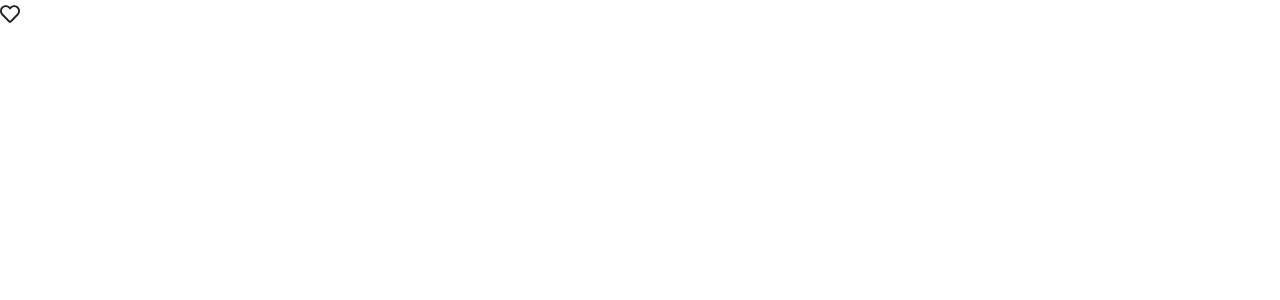
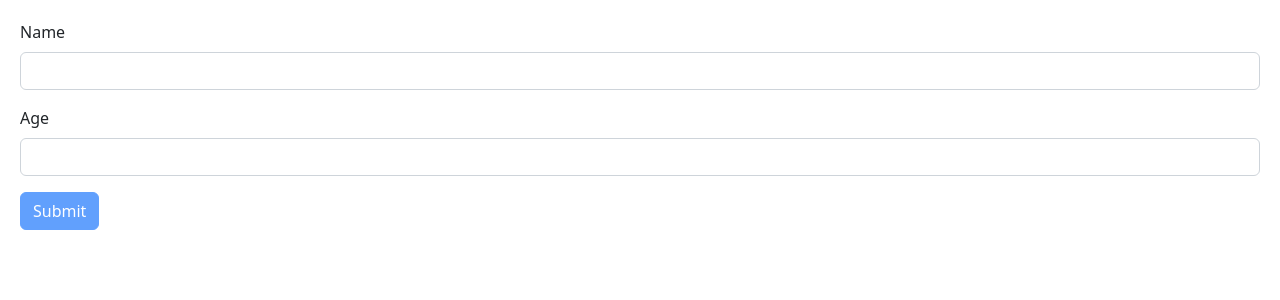
Before and after one commit to zalpivan/react-demo, a React (Vite) app: page / in a window 1280 px wide. Shown: the top 300 px of the page. Built offline with nearby package versions, Linux system fonts and the light colour scheme.

Commit message:
Building forms

```diff
--- a/package.json
+++ b/package.json
@@ -9,11 +9,14 @@
     "preview": "vite preview"
   },
   "dependencies": {
+    "@hookform/resolvers": "^2.9.11",
     "bootstrap": "^5.2.3",
     "immer": "^9.0.19",
     "react": "^18.2.0",
     "react-dom": "^18.2.0",
-    "react-icons": "^4.7.1"
+    "react-hook-form": "7.43",
+    "react-icons": "^4.7.1",
+    "zod": "^3.20.6"
   },
   "devDependencies": {
     "@types/react": "^18.0.27",
--- a/src/App.tsx
+++ b/src/App.tsx
@@ -1,9 +1,9 @@
-import Like from "./components/Like";
+import Form from "./components/Form";
 
 function App() {
   return (
     <div>
-      <Like onClick={() => console.log('clicked')} />
+      <Form />
     </div>
   );
 }
--- /dev/null
+++ b/src/components/Form.tsx
@@ -0,0 +1,56 @@
+import { FieldValues, useForm } from "react-hook-form";
+import { z } from "zod";
+import { zodResolver } from "@hookform/resolvers/zod";
+
+const schema = z.object({
+  name: z.string().min(3, "Name must be at least 3 characters"),
+  age: z
+    .number({ invalid_type_error: "Age field is required" })
+    .min(18, { message: "Age must be at least 18." }),
+});
+
+type FormData = z.infer<typeof schema>;
+
+const Form = () => {
+  const {
+    register,
+    handleSubmit,
+    formState: { errors, isValid },
+  } = useForm<FormData>({ resolver: zodResolver(schema) });
+
+  const onSubmit = (data: FieldValues) => console.log(data);
+
+  return (
+    <form onSubmit={handleSubmit(onSubmit)}>
+      <div className="mb-3">
+        <label htmlFor="name" className="form-label">
+          Name
+        </label>
+        <input
+          {...register("name")}
+          id="name"
+          type="text"
+          className="form-control"
+        />
+        {errors.name && <p className="text-danger">{errors.name.message}</p>}
+      </div>
+      <div className="mb-3">
+        <label htmlFor="age" className="form-label">
+          Age
+        </label>
+        <input
+          {...register("age", { valueAsNumber: true })}
+          id="age"
+          type="number"
+          className="form-control"
+        />
+        {errors.age && <p className="text-danger">{errors.age.message}</p>}
+      </div>
+      <button disabled={!isValid} className="btn btn-primary" type="submit">
+        Submit
+      </button>
+    </form>
+  );
+};
+
+export default Form;
--- a/src/index.css
+++ b/src/index.css
@@ -0,0 +1,3 @@
+body {
+    padding: 20px;
+}
--- a/src/main.tsx
+++ b/src/main.tsx
@@ -2,6 +2,7 @@
 import ReactDOM from 'react-dom/client'
 import App from './App'
 import 'bootstrap/dist/css/bootstrap.css'
+import './index.css'
 
 ReactDOM.createRoot(document.getElementById('root') as HTMLElement).render(
   <React.StrictMode>
```
Also changed, not shown: 1 other file (tests, documents, lock files or other folders).
